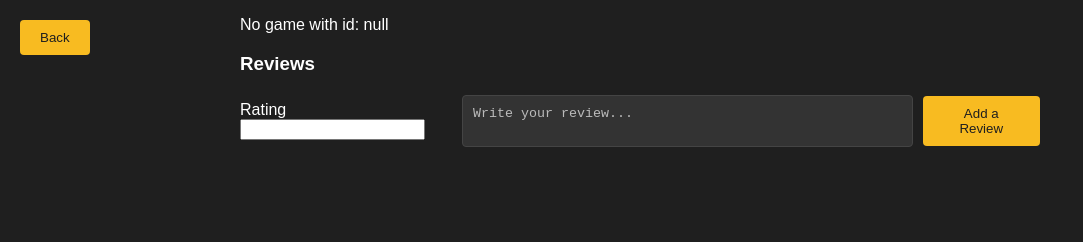
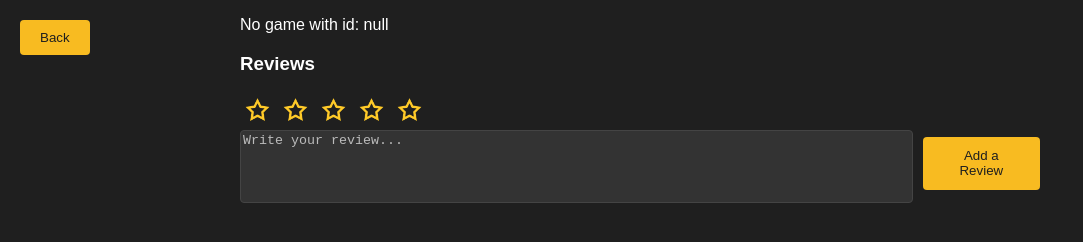
Before and after one commit to RafaelMeha/PW-PowerGuild, a website: page www/html/productDetail.html in a window 1280 px wide. Shown: the whole page, without its empty margins (0-1083 px from the left). Drawn offline with Linux system fonts and the light colour scheme; no server answers.

Commit message:
Created star-review design, POST is now finished

```diff
--- a/www/css/productDetail.css
+++ b/www/css/productDetail.css
@@ -48,12 +48,14 @@ h2 {
     font-size: 35px;
 }
 
-#items, #reviews {
+#items,
+#reviews {
     list-style: none;
     padding: 0;
 }
 
-#items li, #reviews li {
+#items li,
+#reviews li {
     background-color: #333;
     margin: 10px 0;
     padding: 20px;
@@ -64,12 +66,12 @@ h2 {
     display: flex;
     align-items: center;
     justify-content: center;
-    margin-top: 20px;
 }
 
 #comment-text {
     flex-grow: 1;
-    padding: 10px;
+    width: 50em;
+    height: 5em;
     border-radius: 4px;
     border: 1px solid #444;
     background-color: #333;
@@ -95,37 +97,50 @@ button:hover {
     background-color: #e0a600;
 }
 
-#reviews li + li {
+#reviews li+li {
     margin-top: 20px;
 }
 
-img{
+img {
     width: 400px;
     height: 250px;
     border-radius: 10px;
 }
 
-.review-item{
-    padding-top: 20px;
+.rating input {
+    appearance: none;
+    width: 2em;
+    height: 2em;
+    background: url(../assets/icons/emptyStar.png) center/contain no-repeat;
+    cursor: pointer;
 }
 
-/* Width */
+.rating input:checked {
+    background: url(../assets/icons/fullStar.png) center/contain no-repeat
+}
+
+.rating .star:hover {
+    transform: scale(1.1);
+}
+
+.addReview_button {
+    height: 4em;
+    margin-top: 2em;
+}
+
 ::-webkit-scrollbar {
     width: 10px;
 }
 
-  /* Track */
 ::-webkit-scrollbar-track {
     background: var(--primary);
 }
 
-  /* Handle */
 ::-webkit-scrollbar-thumb {
     background: #151515;
     border-radius: 10px;
 }
 
-  /* Handle on hover */
 ::-webkit-scrollbar-thumb:hover {
     background: #555;
 }
--- a/www/html/productDetail.html
+++ b/www/html/productDetail.html
@@ -14,13 +14,21 @@
         </div>
         <h3>Reviews</h3>
         <form id="comment-form">
-            <label>Rating <input type="number" id="rating" step="0.01"></label><br>
-            <textarea id="comment-text" rows="2" cols="55" placeholder="Write your review..."></textarea>
-            <button type="submit">Add a Review</button>
+            <label>
+                    <div class="rating">
+                        <input type="checkbox" class="star" onclick="updateRatingValue(this)">
+                        <input type="checkbox" class="star" onclick="updateRatingValue(this)">
+                        <input type="checkbox" class="star" onclick="updateRatingValue(this)">
+                        <input type="checkbox" class="star" onclick="updateRatingValue(this)">
+                        <input type="checkbox" class="star" onclick="updateRatingValue(this)">
+                        <input type="hidden" class="rating-value" id="rating-value" value="0">
+                    </div>
+            <textarea id="comment-text" rows="2" cols="80" placeholder="Write your review..."></textarea>
+            </label><br>
+            <button type="submit" class="addReview_button">Add a Review</button>
         </form>
         <ul id="reviews"></ul>
     </div>
-
     <script src="../js/review.js"></script>
     <script src="../js/productDetail.js"></script>
     <script src="../js/products.js"></script>
--- a/www/js/productDetail.js
+++ b/www/js/productDetail.js
@@ -73,7 +73,7 @@ window.onload = async function() {
     addReviewForm.onsubmit = async function(event) {
         event.preventDefault();
         const newReview = {
-            ratings: document.getElementById('rating').value,
+            ratings: document.getElementById('rating-value').value,
             review_text: document.getElementById('comment-text').value,
             review_date: new Date().toLocaleTimeString('pt-PT'),
             fk_user_id: 1,
@@ -92,12 +92,56 @@ window.onload = async function() {
             }
             await loadReviews();
             addReviewForm.reset();
+            clearStarValue();
         } catch (error) {
             console.error('Error adding product:', error);
         }
     };
 };
 
+function updateRatingValue(element) {
+    const ratingValueElement = document.getElementById('rating-value');
+
+    if (ratingValueElement) {
+        const stars = document.querySelectorAll('.star');
+
+        stars.forEach(star => {
+            star.checked = false;
+        });
+
+        for (let i = 0; i < element.value; i++) {
+            stars[i].checked = true;
+        }
+
+        ratingValueElement.value = element.value;
+    } else {
+        console.error('Element with ID "rating-value" not found.');
+    }
+}
+
+document.addEventListener('DOMContentLoaded', function() {
+    const allStars = document.querySelectorAll('.rating .star');
+    const ratingValue = document.querySelector('.rating .rating-value');
+
+    allStars.forEach((item, idx) => {
+        item.addEventListener('click', function () {
+            ratingValue.value = idx + 1;
+
+            allStars.forEach((star, i) => {
+                if (i <= idx) {
+                    star.checked = true;
+                } else {
+                    star.checked = false;
+                }
+            });
+        });
+    });
+});
+
+function clearStarValue(){
+     document.getElementById('rating-value').value = '';
+}
+
 function clearElement(element) {
     while (element.firstChild) {
         element.removeChild(element.firstChild);
--- a/www/js/reviewPage.js
+++ b/www/js/reviewPage.js
@@ -25,10 +25,10 @@ window.onload = async function() {
     } catch (error) {
         console.error('Error fetching products:', error);
     }
-}
+};
 
 function clearElement(element) {
     while (element.firstChild) {
         element.removeChild(element.firstChild);
     }
-}
+};
```
Also changed, not shown: www/assets/icons/emptyStar.png (added), www/assets/icons/fullStar.png (added). Lines whose indentation alone changed are shown as unchanged.
